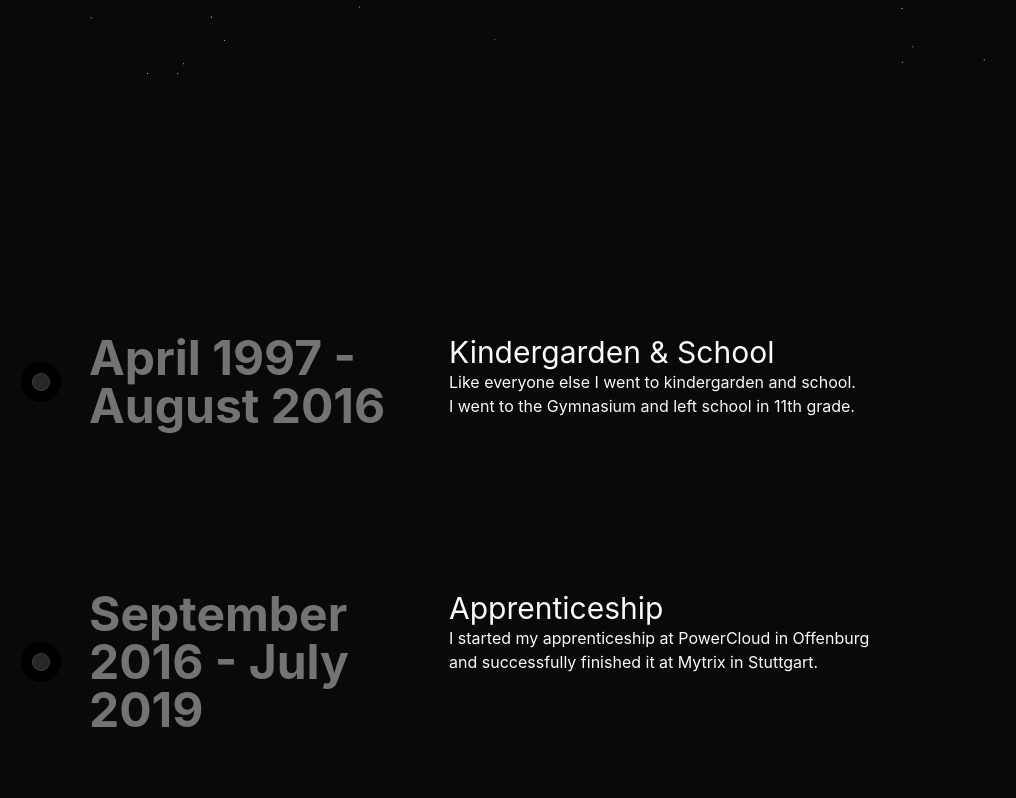
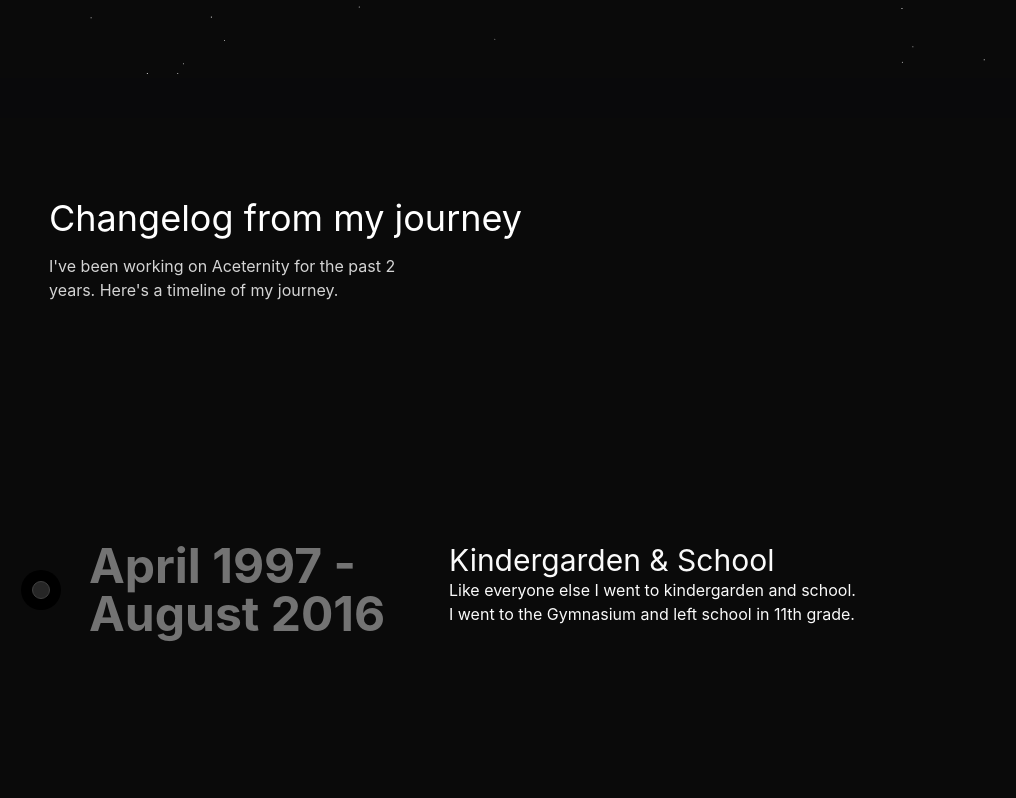
Before and after one commit to LLuisJ/portfolio, a Next.js app: page / in a window 1280 px wide. Shown: the part 562-1360 px from the top of the page, without its empty margins (31-1047 px from the left). Built offline with nearby package versions, Linux system fonts and the light colour scheme.

Commit message:
aceternity components update

```diff
--- a/components/ui/stars-background.tsx
+++ b/components/ui/stars-background.tsx
@@ -51,7 +51,7 @@ export const StarsBackground: React.FC<StarBackgroundProps> = ({
                     opacity: Math.random() * 0.5 + 0.5,
                     twinkleSpeed: shouldTwinkle
                         ? minTwinkleSpeed +
-                          Math.random() * (maxTwinkleSpeed - minTwinkleSpeed)
+                        Math.random() * (maxTwinkleSpeed - minTwinkleSpeed)
                         : null,
                 };
             });
@@ -120,10 +120,7 @@ export const StarsBackground: React.FC<StarBackgroundProps> = ({
                 if (star.twinkleSpeed !== null) {
                     star.opacity =
                         0.5 +
-                        Math.abs(
-                            Math.sin((Date.now() * 0.001) / star.twinkleSpeed) *
-                                0.5
-                        );
+                        Math.abs(Math.sin((Date.now() * 0.001) / star.twinkleSpeed) * 0.5);
                 }
             });
 
@@ -140,10 +137,7 @@ export const StarsBackground: React.FC<StarBackgroundProps> = ({
     return (
         <canvas
             ref={canvasRef}
-            className={cn(
-                "h-full w-full absolute inset-0 bg-zinc-950",
-                className
-            )}
+            className={cn("h-full w-full absolute inset-0", className)}
         />
     );
 };
--- a/components/ui/timeline.tsx
+++ b/components/ui/timeline.tsx
@@ -1,5 +1,9 @@
 "use client";
-import { useScroll, useTransform, motion } from "framer-motion";
+import {
+  useScroll,
+  useTransform,
+  motion,
+} from "motion/react";
 import React, { useEffect, useRef, useState } from "react";
 
 interface TimelineEntry {
@@ -29,11 +33,17 @@ export const Timeline = ({ data }: { data: TimelineEntry[] }) => {
 
   return (
     <div
-            className="w-full bg-white bg-zinc-950 font-sans md:px-10"
+      className="w-full bg-white dark:bg-neutral-950 font-sans md:px-10"
       ref={containerRef}
     >
-            <div className="max-w-7xl py-5">
-                <h2 className="text-lg md:text-3xl mb-4 text-white dark:text-white max-w-4x"></h2>
+      <div className="max-w-7xl mx-auto py-20 px-4 md:px-8 lg:px-10">
+        <h2 className="text-lg md:text-4xl mb-4 text-black dark:text-white max-w-4xl">
+          Changelog from my journey
+        </h2>
+        <p className="text-neutral-700 dark:text-neutral-300 text-sm md:text-base max-w-sm">
+          I&apos;ve been working on Aceternity for the past 2 years. Here&apos;s
+          a timeline of my journey.
+        </p>
       </div>
 
       <div ref={ref} className="relative max-w-7xl mx-auto pb-20">
@@ -42,7 +52,7 @@ export const Timeline = ({ data }: { data: TimelineEntry[] }) => {
             key={index}
             className="flex justify-start pt-10 md:pt-40 md:gap-10"
           >
-                        <div className="sticky flex flex-col md:flex-row z-30 items-center top-40 self-start max-w-xs lg:max-w-sm md:w-full">
+            <div className="sticky flex flex-col md:flex-row z-40 items-center top-40 self-start max-w-xs lg:max-w-sm md:w-full">
               <div className="h-10 absolute left-3 md:left-3 w-10 rounded-full bg-white dark:bg-black flex items-center justify-center">
                 <div className="h-4 w-4 rounded-full bg-neutral-200 dark:bg-neutral-800 border border-neutral-300 dark:border-neutral-700 p-2" />
               </div>
@@ -63,14 +73,14 @@ export const Timeline = ({ data }: { data: TimelineEntry[] }) => {
           style={{
             height: height + "px",
           }}
-                    className="absolute md:left-8 left-8 top-0 overflow-hidden w-[2px] bg-[linear-gradient(to_bottom,var(--tw-gradient-stops))] from-transparent from-0% via-neutral-200 dark:via-neutral-700 to-transparent to-99%  mask-[linear-gradient(to_bottom,transparent_0%,black_10%,black_90%,transparent_100%)] "
+          className="absolute md:left-8 left-8 top-0 overflow-hidden w-[2px] bg-[linear-gradient(to_bottom,var(--tw-gradient-stops))] from-transparent from-[0%] via-neutral-200 dark:via-neutral-700 to-transparent to-[99%]  [mask-image:linear-gradient(to_bottom,transparent_0%,black_10%,black_90%,transparent_100%)] "
         >
           <motion.div
             style={{
               height: heightTransform,
               opacity: opacityTransform,
             }}
-                        className="absolute inset-x-0 top-0  w-[2px] bg-linear-to-t from-purple-500 via-blue-500 to-transparent from-0% via-10% rounded-full"
+            className="absolute inset-x-0 top-0  w-[2px] bg-gradient-to-t from-purple-500 via-blue-500 to-transparent from-[0%] via-[10%] rounded-full"
           />
         </div>
       </div>
--- a/package.json
+++ b/package.json
@@ -18,6 +18,7 @@
     "embla-carousel-react": "^8.5.1",
     "framer-motion": "^11.18.0",
     "lucide-react": "^0.469.0",
+    "motion": "^13.2.0",
     "next": "16.3.4",
     "next-themes": "^0.4.4",
     "react": "19.2.8",
```
Also changed, not shown: 1 other file (tests, documents, lock files or other folders). Lines whose indentation alone changed are shown as unchanged.
